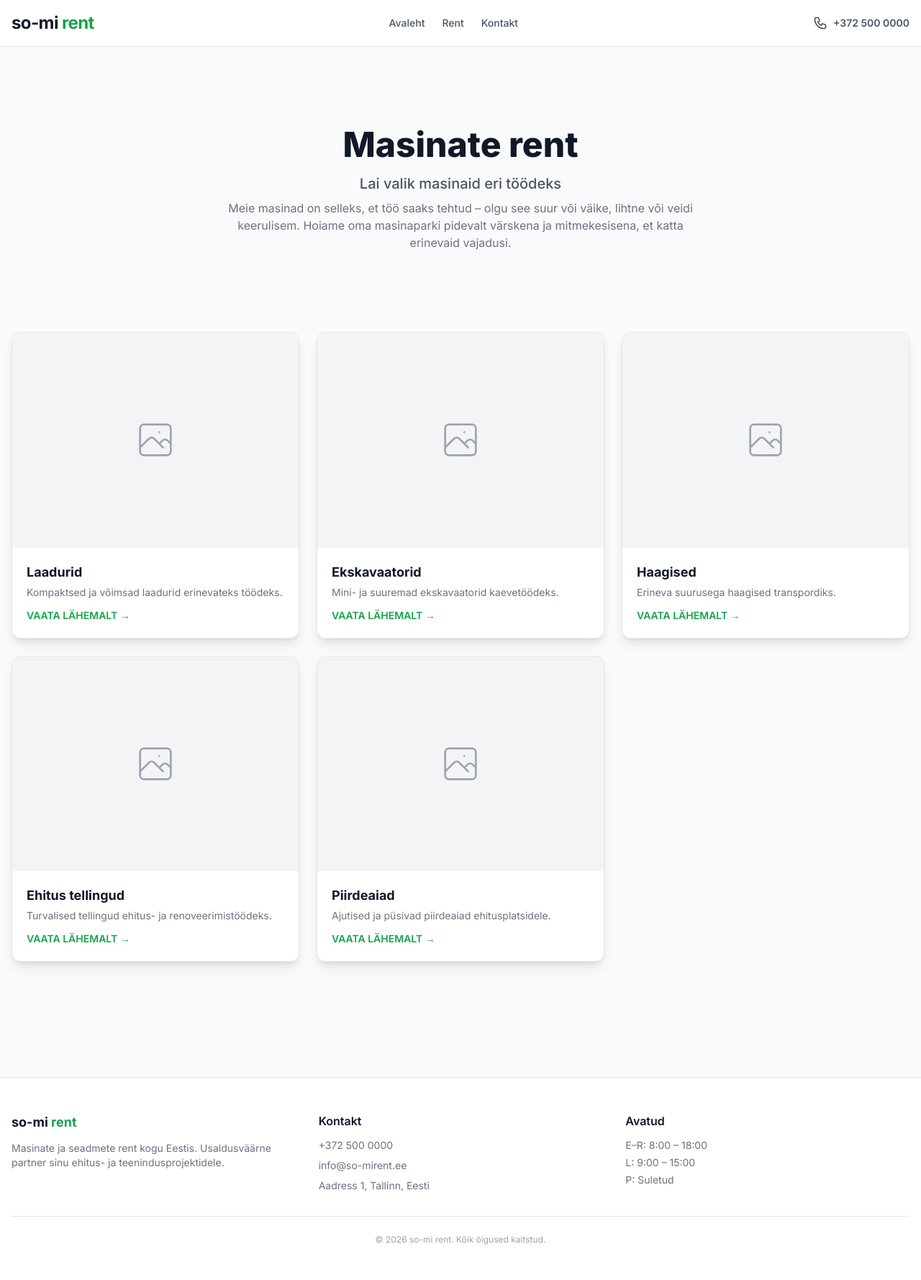
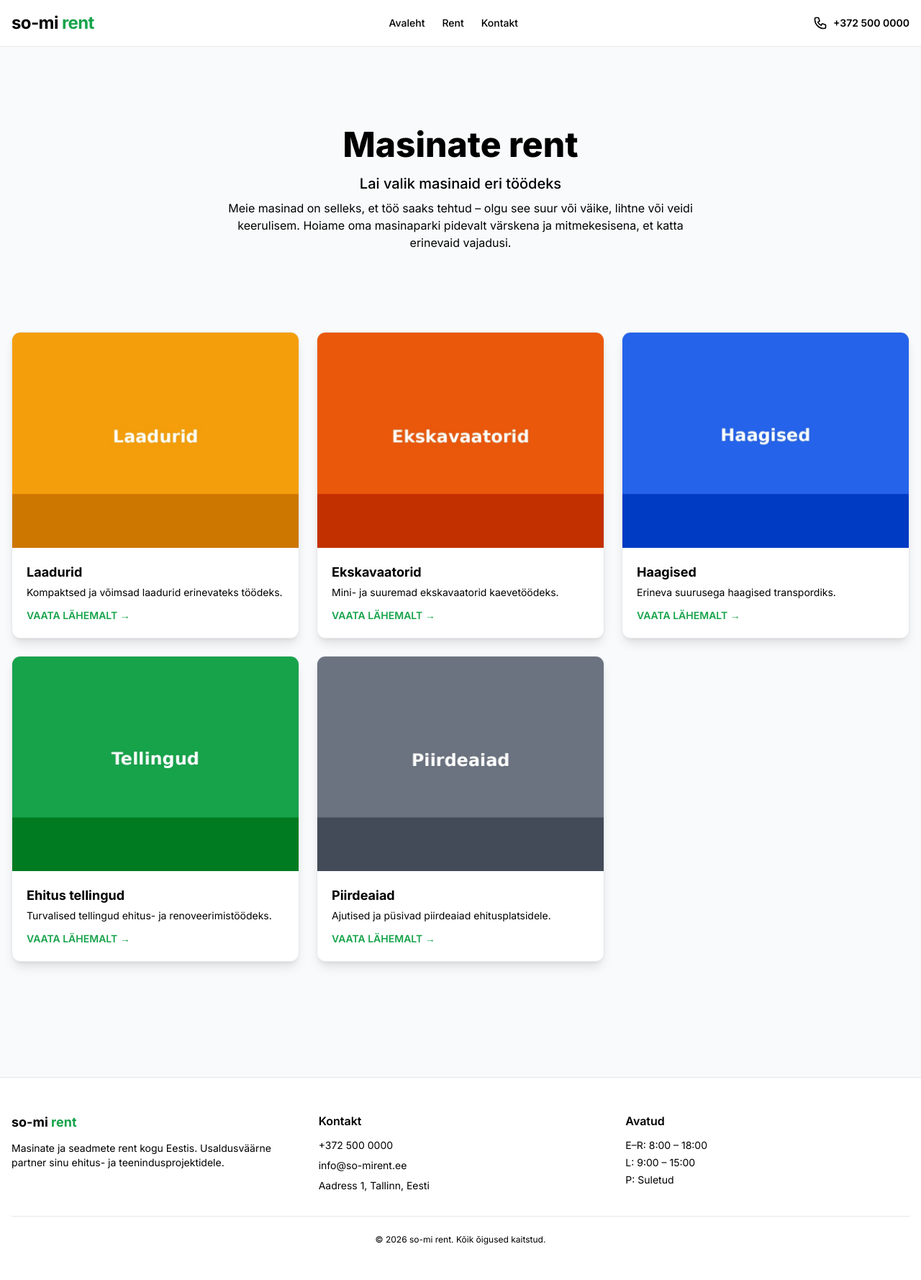
Before and after one commit to SoMi-Rent-OU/rendiportaal-homepage, a Jekyll site: the page built from index.markdown, in a window 1280 px wide. Shown: the whole page at 72% size. Built offline with Jekyll 4.4.1, drawn with Linux system fonts in a browser that asks for light colours; nearby versions of some CDN libraries.

Commit message:
use simplified styles - no color for text. use bold or no bold. also add mock images

```diff
--- a/_data/categories.yml
+++ b/_data/categories.yml
@@ -1,24 +1,19 @@
 - title: Laadurid
   description: Kompaktsed ja võimsad laadurid erinevateks töödeks.
   url: /laadurid/
-  image:
 
 - title: Ekskavaatorid
   description: Mini- ja suuremad ekskavaatorid kaevetöödeks.
   url: /ekskavaatorid/
-  image:
 
 - title: Haagised
   description: Erineva suurusega haagised transpordiks.
   url: /haagised/
-  image:
 
 - title: Ehitus tellingud
   description: Turvalised tellingud ehitus- ja renoveerimistöödeks.
   url: /tellingud/
-  image:
 
 - title: Piirdeaiad
   description: Ajutised ja püsivad piirdeaiad ehitusplatsidele.
   url: /piirdeaiad/
-  image:
--- a/_includes/footer.html
+++ b/_includes/footer.html
@@ -3,16 +3,16 @@
     <div class="grid grid-cols-1 md:grid-cols-3 gap-8">
       <div>
         <h3 class="text-lg font-bold mb-3">
-          <span class="text-gray-900">so-mi</span><span class="text-green-600"> rent</span>
+          <span>so-mi</span><span class="text-green-600"> rent</span>
         </h3>
-        <p class="text-gray-500 text-sm">
+        <p class="text-sm">
           Masinate ja seadmete rent kogu Eestis.
           Usaldusväärne partner sinu ehitus- ja teenindusprojektidele.
         </p>
       </div>
       <div>
         <h4 class="font-semibold mb-3">Kontakt</h4>
-        <ul class="text-gray-500 text-sm space-y-2">
+        <ul class="text-sm space-y-2">
           <li>
             <a href="tel:+37250000000" class="hover:text-green-600 transition">+372 500 0000</a>
           </li>
@@ -24,14 +24,14 @@
       </div>
       <div>
         <h4 class="font-semibold mb-3">Avatud</h4>
-        <ul class="text-gray-500 text-sm space-y-1">
+        <ul class="text-sm space-y-1">
           <li>E–R: 8:00 – 18:00</li>
           <li>L: 9:00 – 15:00</li>
           <li>P: Suletud</li>
         </ul>
       </div>
     </div>
-    <div class="border-t border-gray-200 mt-8 pt-6 text-center text-gray-400 text-xs">
+    <div class="border-t border-gray-200 mt-8 pt-6 text-center text-xs">
       &copy; {{ 'now' | date: "%Y" }} so-mi rent. Kõik õigused kaitstud.
     </div>
   </div>
--- a/_includes/header.html
+++ b/_includes/header.html
@@ -1,14 +1,14 @@
 <header class="bg-white border-b border-gray-200">
   <div class="max-w-7xl mx-auto px-4 py-4 flex items-center justify-between">
     <a href="/" class="text-2xl font-bold tracking-tight">
-      <span class="text-gray-900">so-mi</span><span class="text-green-600"> rent</span>
+      <span>so-mi</span><span class="text-green-600"> rent</span>
     </a>
     <nav class="hidden md:flex items-center gap-6 text-sm font-medium">
-      <a href="/" class="text-gray-600 hover:text-green-600 transition">Avaleht</a>
-      <a href="#kategooriad" class="text-gray-600 hover:text-green-600 transition">Rent</a>
-      <a href="#kontakt" class="text-gray-600 hover:text-green-600 transition">Kontakt</a>
+      <a href="/" class="hover:text-green-600 transition">Avaleht</a>
+      <a href="#kategooriad" class="hover:text-green-600 transition">Rent</a>
+      <a href="#kontakt" class="hover:text-green-600 transition">Kontakt</a>
     </nav>
-    <a href="tel:+37250000000" class="flex items-center gap-2 text-sm font-semibold text-gray-600 hover:text-green-600 transition">
+    <a href="tel:+37250000000" class="flex items-center gap-2 text-sm font-semibold hover:text-green-600 transition">
       <svg xmlns="http://www.w3.org/2000/svg" class="w-5 h-5" fill="none" viewBox="0 0 24 24" stroke="currentColor" stroke-width="2">
         <path stroke-linecap="round" stroke-linejoin="round" d="M3 5a2 2 0 012-2h3.28a1 1 0 01.948.684l1.498 4.493a1 1 0 01-.502 1.21l-2.257 1.13a11.042 11.042 0 005.516 5.516l1.13-2.257a1 1 0 011.21-.502l4.493 1.498a1 1 0 01.684.949V19a2 2 0 01-2 2h-1C9.716 21 3 14.284 3 6V5z"/>
       </svg>
--- a/_layouts/default.html
+++ b/_layouts/default.html
@@ -13,7 +13,7 @@
     body { font-family: 'Inter', sans-serif; }
   </style>
 </head>
-<body class="bg-gray-50 text-gray-900">
+<body class="bg-gray-50">
   {% include header.html %}
   {{ content }}
   {% include footer.html %}
--- a/_layouts/home.html
+++ b/_layouts/home.html
@@ -7,10 +7,10 @@ layout: default
     <h1 class="text-4xl md:text-5xl font-extrabold leading-tight mb-4">
       Masinate rent
     </h1>
-    <p class="text-lg md:text-xl text-gray-600 mb-2 font-medium">
+    <p class="text-lg md:text-xl mb-2 font-medium">
       Lai valik masinaid eri töödeks
     </p>
-    <p class="text-gray-500 max-w-2xl mx-auto">
+    <p class="max-w-2xl mx-auto">
       Meie masinad on selleks, et töö saaks tehtud – olgu see suur või väike,
       lihtne või veidi keerulisem. Hoiame oma masinaparki pidevalt värskena ja
       mitmekesisena, et katta erinevaid vajadusi.
@@ -23,20 +23,12 @@ layout: default
     {% for cat in site.data.categories %}
       <a href="{{ cat.url }}" class="group block bg-white rounded-xl overflow-hidden border border-gray-200 hover:border-green-500/40 transition shadow-lg hover:shadow-green-500/10">
         <div class="aspect-[4/3] bg-gray-100 overflow-hidden">
-          {% if cat.image %}
-            <img src="{{ cat.image }}" alt="{{ cat.title }}" class="w-full h-full object-cover group-hover:scale-105 transition duration-300">
-          {% else %}
-            <div class="w-full h-full flex items-center justify-center text-gray-400">
-              <svg xmlns="http://www.w3.org/2000/svg" class="w-16 h-16" fill="none" viewBox="0 0 24 24" stroke="currentColor" stroke-width="1">
-                <path stroke-linecap="round" stroke-linejoin="round" d="M4 16l4.586-4.586a2 2 0 012.828 0L16 16m-2-2l1.586-1.586a2 2 0 012.828 0L20 14m-6-6h.01M6 20h12a2 2 0 002-2V6a2 2 0 00-2-2H6a2 2 0 00-2 2v12a2 2 0 002 2z"/>
-              </svg>
-            </div>
-          {% endif %}
+          <img src="/images/categories/{{ cat.title | slugify }}.jpg" alt="{{ cat.title }}" class="w-full h-full object-cover group-hover:scale-105 transition duration-300">
         </div>
         <div class="p-5">
           <h3 class="text-lg font-bold mb-1 group-hover:text-green-600 transition">{{ cat.title }}</h3>
           {% if cat.description %}
-            <p class="text-sm text-gray-500">{{ cat.description }}</p>
+            <p class="text-sm">{{ cat.description }}</p>
           {% endif %}
           <span class="inline-block mt-3 text-sm font-semibold text-green-600 group-hover:translate-x-1 transition-transform">
             VAATA LÄHEMALT &rarr;
```
Also changed, not shown: images/categories/ehitus-tellingud.jpg (added), images/categories/ekskavaatorid.jpg (added), images/categories/haagised.jpg (added), images/categories/laadurid.jpg (added), images/categories/piirdeaiad.jpg (added).
